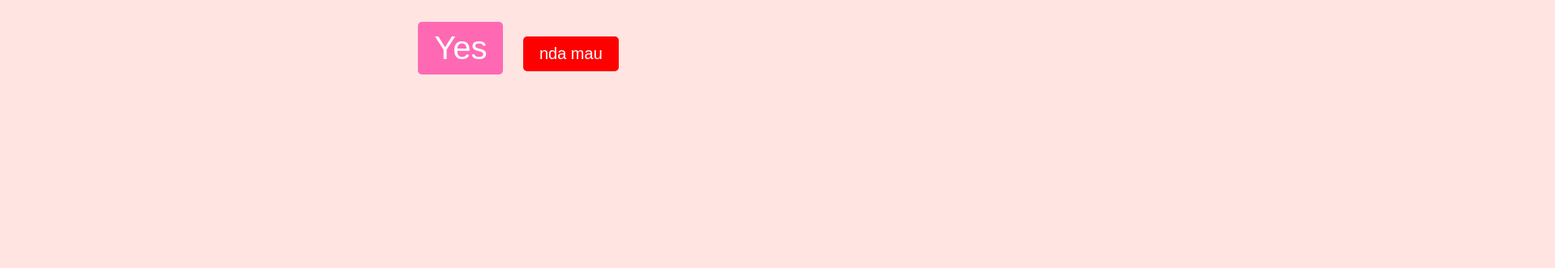
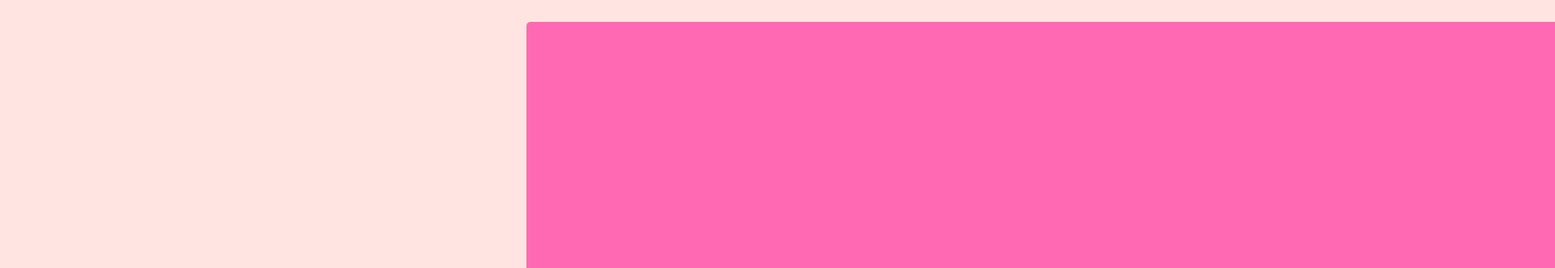
Before and after one commit to sogekinggggg/Valentine, a plain HTML site: page valindex.html in a window 1280 px wide. Both pictures are taken after a click on the button "No". Shown: the part 285-616 px from the top of the page at 81% size, 1920 px wide, since content can reach past the window. Drawn offline with Linux system fonts and the light colour scheme.

Commit message:
Update valindex.html

```diff
--- a/valindex.html
+++ b/valindex.html
@@ -67,7 +67,7 @@
                 noButton.innerText = noTexts[noClickCount];
             }
 
-            if (noClickCount >= 9) {
+            if (noClickCount = 9) {
                 yesButton.style.position = "absolute";
                 yesButton.style.width = "100vw";
                 yesButton.style.height = "100vh";
```
